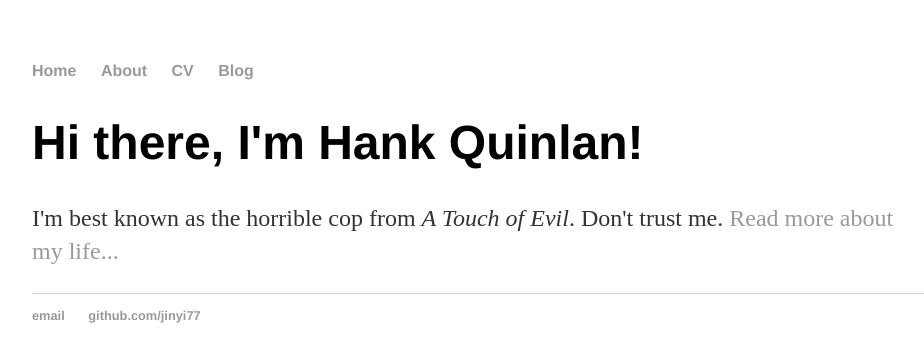
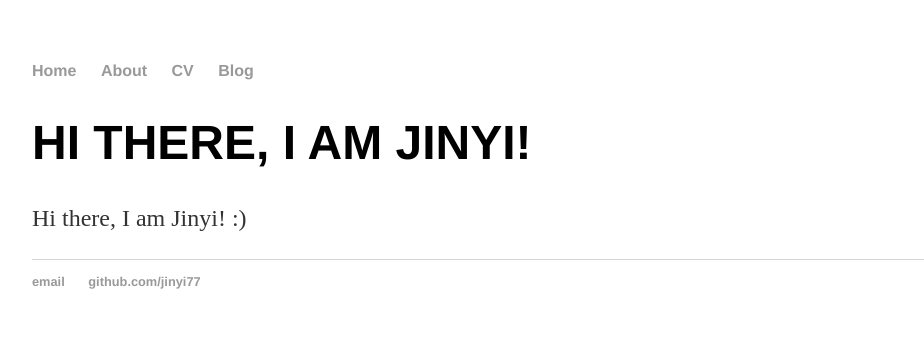
Before and after one commit to Jinyi77/Jinyi77.github.io, a Jekyll site: the page built from index.html, in a window 1280 px wide. Shown: the top 362 px of the page, without its empty margins (160-1084 px from the left). Built offline with Jekyll 4.4.1, drawn with Linux system fonts in a browser that asks for light colours.

Commit message:
Update index.html

```diff
--- a/index.html
+++ b/index.html
@@ -4,6 +4,6 @@ title: Jinyi
 ---
 
 <div class="blurb">
-    <h1>Hi there, I'm Hank Quinlan!</h1>
-    <p>I'm best known as the horrible cop from <em>A Touch of Evil</em>. Don't trust me. <a href="/about">Read more about my life...</a></p>
+    <h1>HI THERE, I AM JINYI!</h1>
+    <p>Hi there, I am Jinyi! :)
 </div>
```
